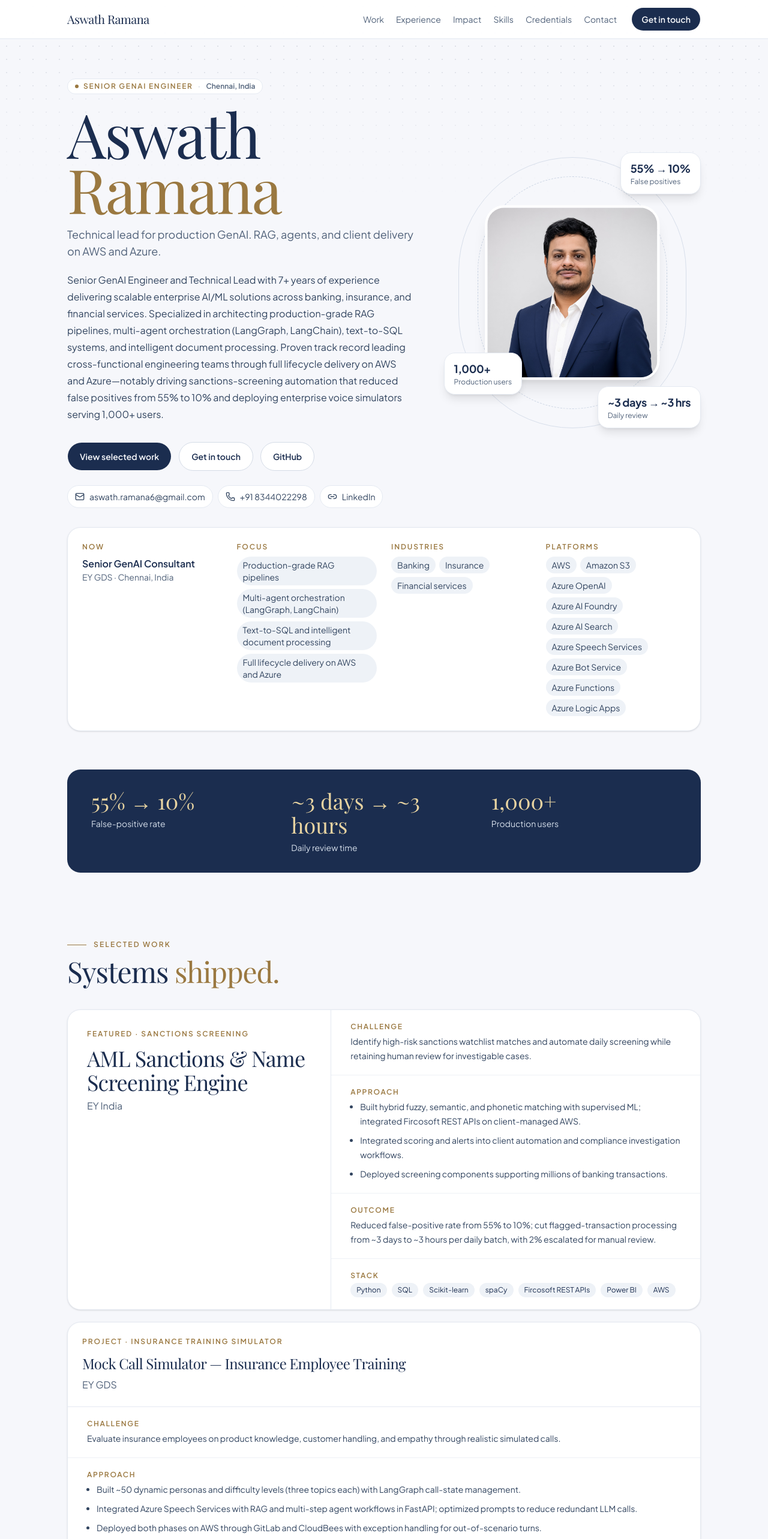
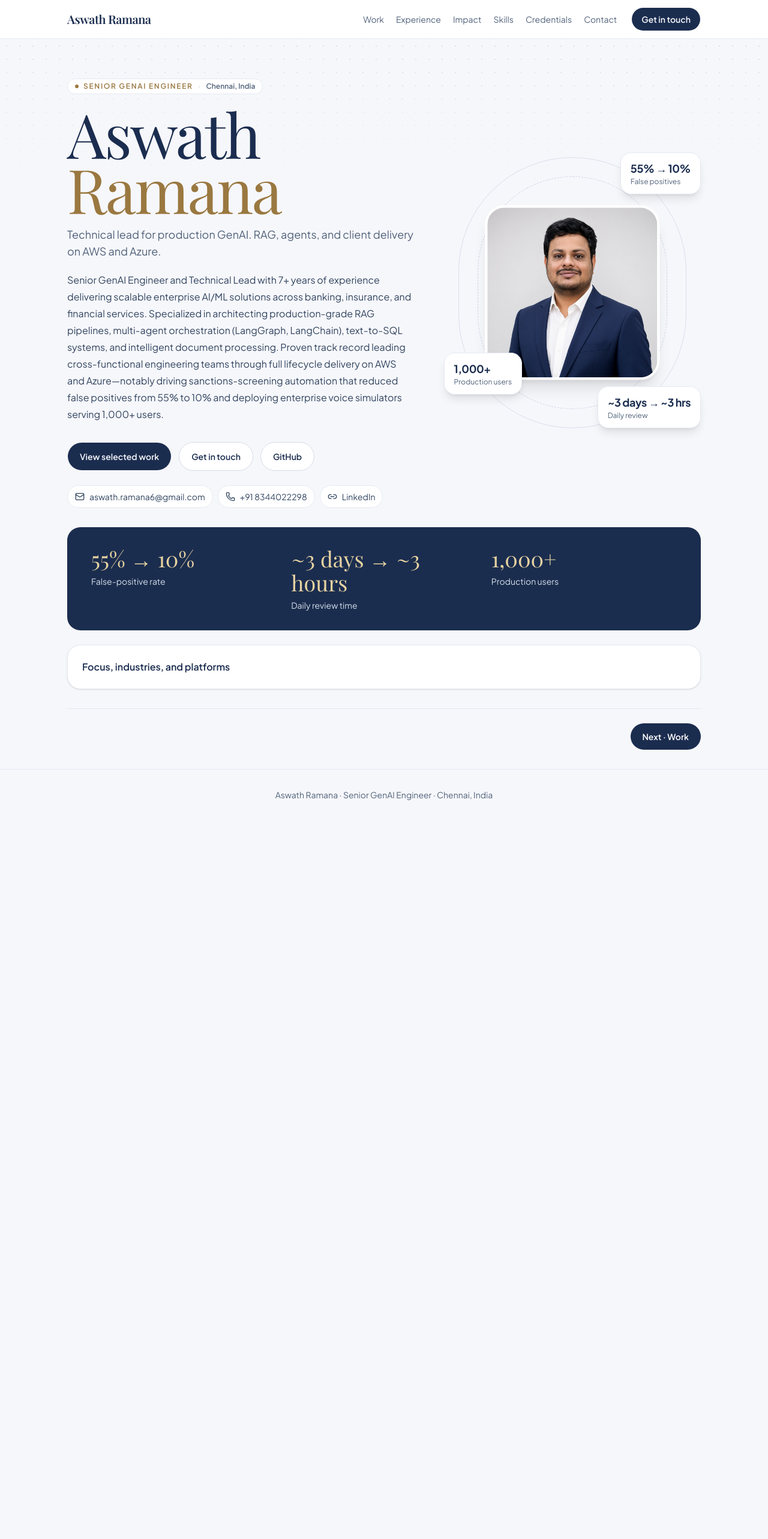
Before and after one commit to madaswath/aswath-ramana-portfolio, a Next.js app: page / in a window 1280 px wide. Shown: the top 2566 px of the page at 60% size. After the commit the page ends 1367 px from the top, so only its background shows below. Built offline with nearby package versions, Linux system fonts and the light colour scheme; a web font is replaced by a local one.

Commit message:
Show one section at a time and collapse the long lists.
Move between intro, work, experience, skills, impact, credentials, and contact with next and previous, and keep project, role, and skill details closed until opened.

Co-authored-by: madaswath <madaswath@gmail.com>

```diff
--- a/app/globals.css
+++ b/app/globals.css
@@ -164,6 +164,25 @@
     outline: 2px solid #1b2d4f;
     outline-offset: 3px;
   }
+  #content > section {
+    display: none;
+  }
+  #content > section:target {
+    display: block;
+  }
+  #content:not(:has(> section:target)) > #top {
+    display: block;
+  }
+  html:has(#work:target) a[href="#work"],
+  html:has(#experience:target) a[href="#experience"],
+  html:has(#skills:target) a[href="#skills"],
+  html:has(#achievements:target) a[href="#achievements"],
+  html:has(#credentials:target) a[href="#credentials"],
+  html:has(#contact:target) a[href="#contact"],
+  html:not(:has(#content > section:target)) a[href="#top"] {
+    color: #1b2d4f;
+    font-weight: 600;
+  }
 }
 
 @media (prefers-reduced-motion: reduce) {
--- a/components/home-page.tsx
+++ b/components/home-page.tsx
@@ -38,14 +38,6 @@ const achievementIcons: Record<string, LucideIcon> = {
   "Client handover": Bot,
 };
 
-const orbit = [
-  { label: "RAG", className: "top-8 left-6 bg-[#f3e7cf] text-[#1b2d4f]" },
-  { label: "Agents", className: "top-16 right-4 bg-white text-[#1b2d4f]" },
-  { label: "Azure", className: "top-1/2 right-0 bg-[#e7eef8] text-[#1b2d4f]" },
-  { label: "AWS", className: "bottom-16 left-2 bg-white text-[#1b2d4f]" },
-  { label: "NLP", className: "bottom-8 right-10 bg-[#1b2d4f] text-white" },
-];
-
 export function HomePage() {
   return (
     <>
@@ -58,7 +50,6 @@ export function HomePage() {
       <SiteHeader />
         <main id="content">
         <Hero />
-        <ProofBand />
         <Work />
         <Experience />
         <Capabilities />
@@ -194,12 +185,18 @@ function Hero() {
           </div>
         </div>
       </div>
-      <aside className="mt-10 rounded-3xl border border-[#e4e9f1] bg-white p-6 shadow-sm lg:hidden" aria-label="Profile">
+      <div className="mt-8">
+        <ProofBand />
+      </div>
+      <details className="mt-6 rounded-3xl border border-[#e4e9f1] bg-white p-6 shadow-sm">
+        <summary className="cursor-pointer list-none font-semibold text-[#1b2d4f]">
+          Focus, industries, and platforms
+        </summary>
+        <div className="pt-6">
           <ProfileFacts />
-      </aside>
-      <aside className="mt-8 hidden rounded-3xl border border-[#e4e9f1] bg-white p-6 shadow-sm lg:block" aria-label="Profile">
-        <ProfileFacts />
-      </aside>
+        </div>
+      </details>
+      <SectionNav next={{ href: "#work", label: "Work" }} />
     </section>
   );
 }
@@ -271,8 +268,7 @@ function Chip({
 
 function ProofBand() {
   return (
-    <section aria-label="Headline outcomes" className="mx-auto w-full max-w-[1120px] px-5 py-8 md:px-8">
-      <div className="grid gap-6 rounded-3xl bg-[#1b2d4f] px-6 py-8 text-white sm:grid-cols-3 md:px-10">
+    <div aria-label="Headline outcomes" className="grid gap-6 rounded-3xl bg-[#1b2d4f] px-6 py-8 text-white sm:grid-cols-3 md:px-10">
         {metrics.slice(0, 3).map((metric) => (
           <div key={metric.label}>
             <p className="font-serif text-3xl text-[#e7d3a1] md:text-4xl">{metric.figure}</p>
@@ -280,7 +276,6 @@ function ProofBand() {
           </div>
         ))}
     </div>
-    </section>
   );
 }
 
@@ -288,66 +283,57 @@ function Work() {
   if (!featured) return null;
 
   return (
-    <section id="work" aria-labelledby="work-heading" className="scroll-mt-24 md:scroll-mt-20">
-      <div className="mx-auto w-full max-w-[1120px] px-5 py-16 md:px-8 md:py-20">
+    <section id="work" aria-labelledby="work-heading">
+      <div className="mx-auto w-full max-w-[1120px] px-5 py-10 md:px-8 md:py-12">
         <SectionIntro id="work-heading" kicker="Selected work" title="Systems" accent="shipped." />
-        <div className="mt-10">
+        <p className="mt-3 max-w-xl text-sm text-[#51627a]">
+          The featured system is open. Open any other row for the challenge, approach, and stack.
+        </p>
+        <div className="mt-6 space-y-3">
           <ProjectArticle project={featured} featured />
-        </div>
-        <div className="mt-5 space-y-5">
           {supporting.map((project) => (
             <ProjectArticle key={project.name} project={project} />
           ))}
-        </div>
-        <h3 className="mt-14 font-serif text-3xl text-[#1b2d4f]">
-          Further <span className="text-[#9a7840]">engagements</span>
-        </h3>
-        <div className="mt-6 grid gap-5 lg:grid-cols-2">
           {further.map((project) => (
-            <ProjectArticle key={project.name} project={project} compact />
+            <ProjectArticle key={project.name} project={project} />
           ))}
         </div>
+        <SectionNav prev={{ href: "#top", label: "Intro" }} next={{ href: "#experience", label: "Experience" }} />
       </div>
     </section>
   );
 }
 
-function ProjectArticle({
-  project,
-  featured = false,
-  compact = false,
-}: {
-  project: Project;
-  featured?: boolean;
-  compact?: boolean;
-}) {
+function ProjectArticle({ project, featured = false }: { project: Project; featured?: boolean }) {
+  const kind = featured ? "Featured" : project.placement === "supporting" ? "Selected" : "Further";
+
   return (
     <article className="overflow-hidden rounded-3xl border border-[#e4e9f1] bg-white shadow-sm">
-      <div className={featured ? "grid lg:grid-cols-12" : undefined}>
-        <div className={featured ? "border-b border-[#e4e9f1] p-6 md:p-8 lg:col-span-5 lg:border-r lg:border-b-0" : "border-b border-[#e4e9f1] p-6"}>
+      <details className="group" {...(featured ? { open: true } : {})}>
+        <summary className="cursor-pointer list-none p-5 md:p-6">
+          <div className="flex items-start justify-between gap-4">
+            <div>
               <p className="text-xs font-semibold tracking-[0.16em] text-[#9a7840] uppercase">
-            {featured ? "Featured" : "Project"} · {project.type}
+                {kind} · {project.type}
               </p>
-          <h3 className={`mt-3 font-serif tracking-tight text-[#1b2d4f] ${featured ? "text-3xl md:text-4xl" : "text-2xl"}`}>
-            {project.name}
-          </h3>
-          <p className="mt-2 text-[#51627a]">{project.context}</p>
+              <h3 className="mt-2 font-serif text-2xl tracking-tight text-[#1b2d4f]">{project.name}</h3>
+              <p className="mt-1 text-sm text-[#51627a]">{project.context}</p>
+              <p className="mt-2 text-sm leading-6 text-[#31445f] group-open:hidden">{project.outcome}</p>
             </div>
-        <dl className={featured ? "lg:col-span-7" : undefined}>
-          <Field label="Challenge" compact={compact}>
-            {project.challenge}
-          </Field>
-          <Field label="Approach" compact={compact}>
+            <DisclosureMark />
+          </div>
+        </summary>
+        <dl className="border-t border-[#eef1f6]">
+          <Field label="Challenge">{project.challenge}</Field>
+          <Field label="Approach">
             <ul className="list-disc space-y-2 pl-4">
               {project.approach.map((step) => (
                 <li key={step}>{step}</li>
               ))}
             </ul>
           </Field>
-          <Field label="Outcome" compact={compact}>
-            {project.outcome}
-          </Field>
-          <Field label="Stack" compact={compact}>
+          <Field label="Outcome">{project.outcome}</Field>
+          <Field label="Stack">
             <ul className="flex flex-wrap gap-2">
               {project.tools.map((tool) => (
                 <li key={tool} className="rounded-full bg-[#eef2f7] px-2.5 py-1 text-xs text-[#1b2d4f]">
@@ -357,14 +343,14 @@ function ProjectArticle({
             </ul>
           </Field>
         </dl>
-      </div>
+      </details>
     </article>
   );
 }
 
-function Field({ label, children, compact }: { label: string; children: ReactNode; compact?: boolean }) {
+function Field({ label, children }: { label: string; children: ReactNode }) {
   return (
-    <div className={`grid gap-1 border-t border-[#eef1f6] first:border-t-0 ${compact ? "px-6 py-4" : "px-6 py-5 md:px-8"}`}>
+    <div className="grid gap-1 border-t border-[#eef1f6] px-5 py-4 first:border-t-0 md:px-6">
       <dt className="text-xs font-semibold tracking-[0.14em] text-[#9a7840] uppercase">{label}</dt>
       <dd className="text-sm leading-6 text-[#31445f]">{children}</dd>
     </div>
@@ -373,8 +359,8 @@ function Field({ label, children, compact }: { label: string; children: ReactNod
 
 function Experience() {
   return (
-    <section id="experience" aria-labelledby="experience-heading" className="scroll-mt-24 md:scroll-mt-20">
-      <div className="mx-auto w-full max-w-[1120px] px-5 py-16 md:px-8 md:py-20">
+    <section id="experience" aria-labelledby="experience-heading">
+      <div className="mx-auto w-full max-w-[1120px] px-5 py-10 md:px-8 md:py-12">
         <SectionIntro id="experience-heading" kicker="Career journey" title="Professional" accent="experience" />
         <div className="mt-10 space-y-4">
           {experience.map((role, index) => (
@@ -398,9 +384,7 @@ function Experience() {
                       ) : null}
                     </div>
                   </div>
-                  <span className="grid size-8 shrink-0 place-items-center rounded-full border border-[#e4e9f1] text-lg text-[#1b2d4f] group-open:hidden">
-                    +
-                  </span>
+                  <DisclosureMark />
                 </div>
               </summary>
               <ul className="space-y-3 border-t border-[#eef1f6] px-6 py-5 text-sm leading-6 text-[#31445f]">
@@ -414,6 +398,7 @@ function Experience() {
             </details>
           ))}
         </div>
+        <SectionNav prev={{ href: "#work", label: "Work" }} next={{ href: "#skills", label: "Skills" }} />
       </div>
     </section>
   );
@@ -421,41 +406,31 @@ function Experience() {
 
 function Capabilities() {
   return (
-    <section id="skills" aria-labelledby="skills-heading" className="scroll-mt-24 md:scroll-mt-20">
-      <div className="mx-auto grid w-full max-w-[1120px] gap-10 px-5 py-16 lg:grid-cols-[minmax(0,1.2fr)_minmax(240px,0.8fr)] md:px-8 md:py-20">
-        <div>
+    <section id="skills" aria-labelledby="skills-heading">
+      <div className="mx-auto w-full max-w-[1120px] px-5 py-10 md:px-8 md:py-12">
         <SectionIntro id="skills-heading" kicker="Expertise" title="Core" accent="capabilities" />
-          <div className="mt-8 space-y-4">
+        <p className="mt-3 text-sm text-[#51627a]">Open a group to see the tools in it.</p>
+        <div className="mt-6 space-y-3">
           {capabilities.map((group) => (
-              <article key={group.category} className="rounded-3xl border border-[#e4e9f1] bg-white p-5 shadow-sm">
-                <h3 className="text-xs font-semibold tracking-[0.16em] text-[#51627a] uppercase">{group.category}</h3>
-                <ul className="mt-3 flex flex-wrap gap-2">
+            <details key={group.category} className="group rounded-3xl border border-[#e4e9f1] bg-white shadow-sm">
+              <summary className="flex cursor-pointer list-none items-center justify-between gap-4 p-5">
+                <span>
+                  <span className="block font-serif text-2xl text-[#1b2d4f]">{group.category}</span>
+                  <span className="mt-1 block text-sm text-[#51627a]">{group.skills.length} skills</span>
+                </span>
+                <DisclosureMark />
+              </summary>
+              <ul className="flex flex-wrap gap-2 border-t border-[#eef1f6] px-5 py-4">
                 {group.skills.map((skill) => (
                   <li key={skill} className="rounded-full bg-[#eef2f7] px-3 py-1.5 text-sm text-[#1b2d4f]">
                     {skill}
                   </li>
                 ))}
               </ul>
-              </article>
+            </details>
           ))}
         </div>
-        </div>
-        <div className="relative hidden min-h-[460px] lg:block" aria-hidden="true">
-          <div className="absolute top-1/2 left-1/2 grid size-36 -translate-x-1/2 -translate-y-1/2 place-items-center rounded-full bg-[#1b2d4f] text-center text-white">
-            <span className="font-serif text-2xl">GenAI</span>
-          </div>
-          {orbit.map((node) => (
-            <span
-              key={node.label}
-              className={`absolute grid size-20 place-items-center rounded-full text-center text-sm font-semibold shadow-md ${node.className}`}
-            >
-              {node.label}
-            </span>
-          ))}
-          <p className="absolute right-0 bottom-0 left-0 text-center text-sm text-[#51627a]">
-            Production systems: retrieval, agents, language, and cloud delivery.
-          </p>
-        </div>
+        <SectionNav prev={{ href: "#experience", label: "Experience" }} next={{ href: "#achievements", label: "Impact" }} />
       </div>
     </section>
   );
@@ -481,6 +456,7 @@ function Achievements() {
             );
           })}
         </ul>
+        <SectionNav prev={{ href: "#skills", label: "Skills" }} next={{ href: "#credentials", label: "Credentials" }} />
       </div>
     </section>
   );
@@ -513,6 +489,7 @@ function Credentials() {
             ))}
           </ul>
         </div>
+        <SectionNav prev={{ href: "#achievements", label: "Impact" }} next={{ href: "#contact", label: "Contact" }} />
       </div>
     </section>
   );
@@ -607,8 +584,50 @@ function Contact() {
             </div>
           </div>
         </div>
+        <SectionNav prev={{ href: "#credentials", label: "Credentials" }} />
       </div>
     </section>
+  );
+}
+
+function DisclosureMark() {
+  return (
+    <span className="grid size-8 shrink-0 place-items-center rounded-full border border-[#e4e9f1] text-lg leading-none text-[#1b2d4f]">
+      <span className="group-open:hidden" aria-hidden="true">
+        +
+      </span>
+      <span className="hidden group-open:block" aria-hidden="true">
+        –
+      </span>
+    </span>
+  );
+}
+
+function SectionNav({
+  prev,
+  next,
+}: {
+  prev?: { href: string; label: string };
+  next?: { href: string; label: string };
+}) {
+  return (
+    <nav aria-label="Sections" className="mt-8 flex flex-col gap-3 border-t border-[#e4e9f1] pt-6 sm:flex-row sm:items-center sm:justify-between">
+      {prev ? (
+        <a href={prev.href} className="text-sm font-semibold text-[#51627a] hover:text-[#1b2d4f]">
+          Previous · {prev.label}
+        </a>
+      ) : (
+        <span />
+      )}
+      {next ? (
+        <a
+          href={next.href}
+          className="inline-flex h-11 items-center justify-center rounded-full bg-[#1b2d4f] px-5 text-sm font-semibold text-white"
+        >
+          Next · {next.label}
+        </a>
+      ) : null}
+    </nav>
   );
 }
 
```
Lines whose indentation alone changed are shown as unchanged.
